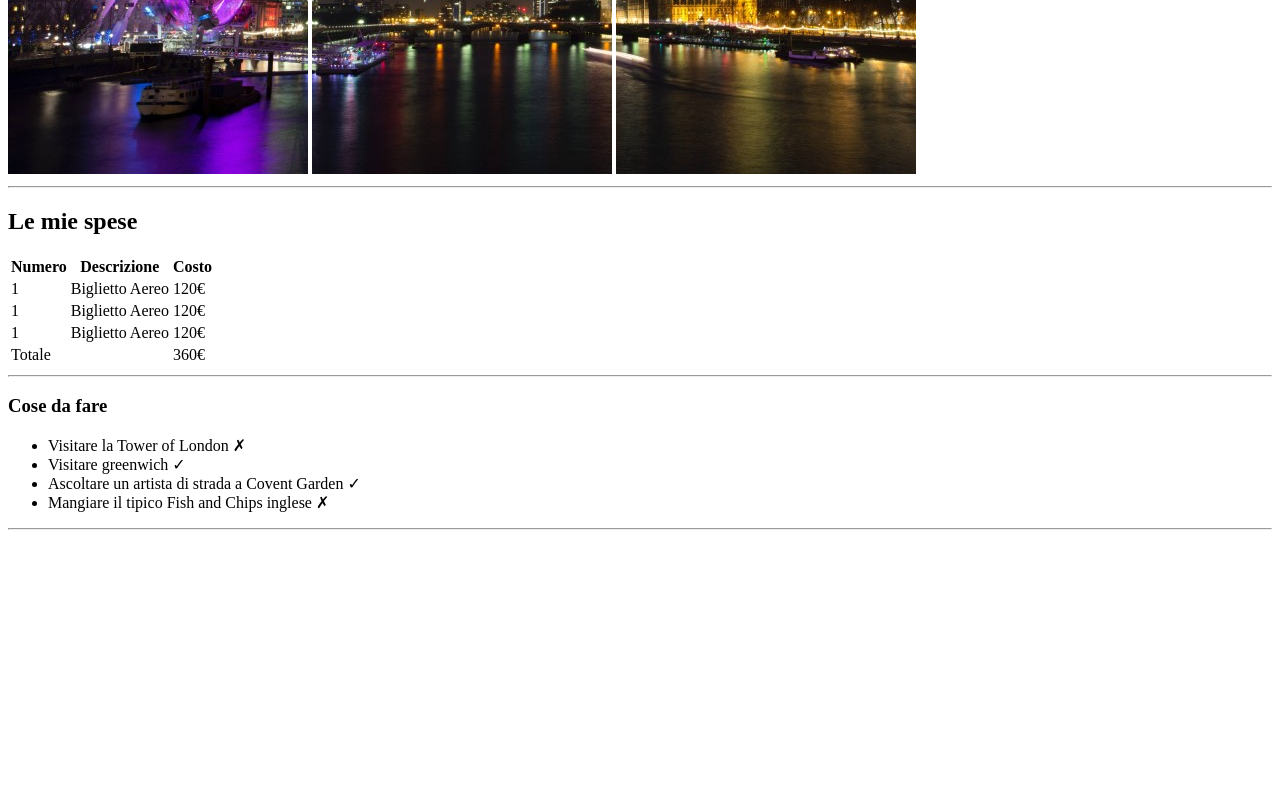
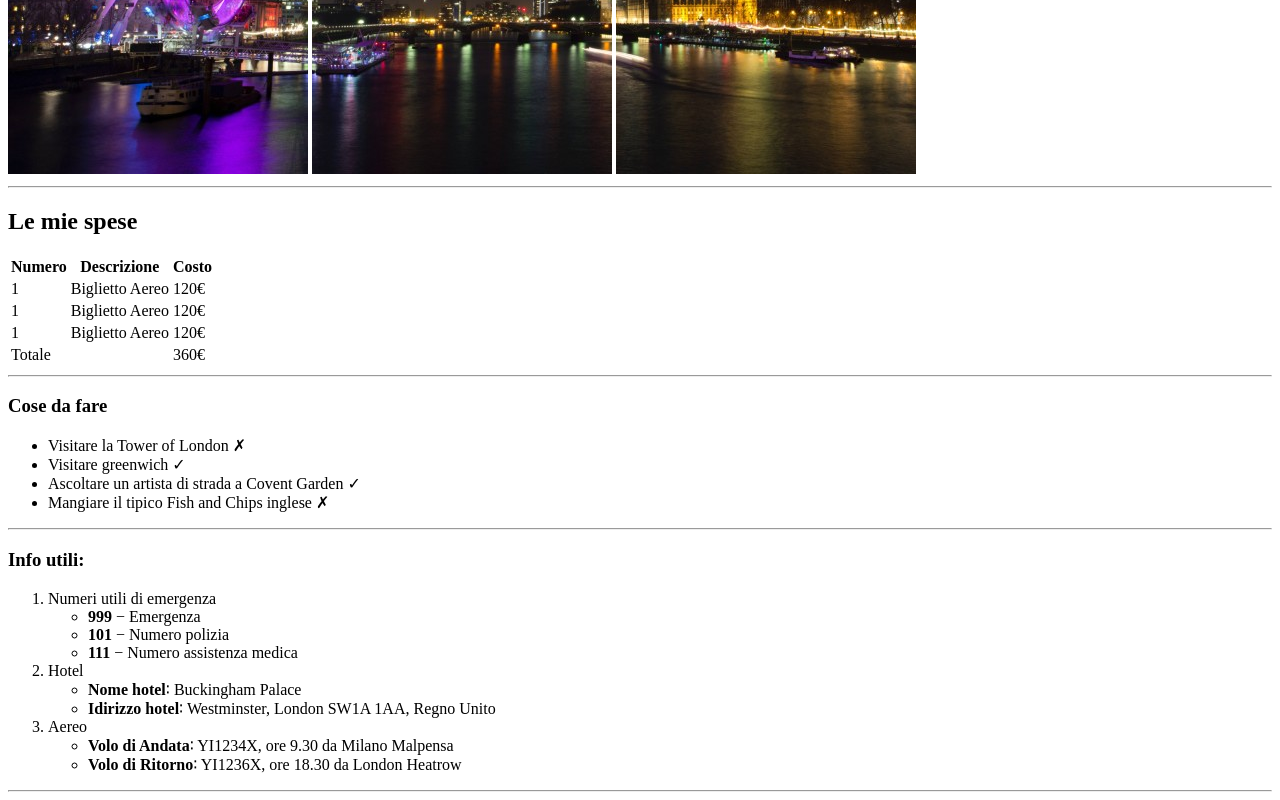
Before and after one commit to ArjayLaurenzAquino/compito-per-16-09-2025, a plain HTML site: page Il mio viaggio a Londra.html in a window 1280 px wide. Shown: the part 506-1306 px from the top of the page. Before the commit the page ends 1044 px from the top, so only its background shows below. Drawn offline with Linux system fonts and the light colour scheme.

Commit message:
Footer 1

```diff
--- a/Il mio viaggio a Londra.html
+++ b/Il mio viaggio a Londra.html
@@ -66,6 +66,29 @@
         <hr>
 
     </main>
+    <footer>
+        <h3>Info utili:</h3>
+        <ol>
+            <li>Numeri utili di emergenza</li>
+            <ul>
+                <li><strong>999</strong> &minus; Emergenza</li>
+                <li><strong>101</strong> &minus; Numero polizia</li>
+                <li><strong>111</strong> &minus; Numero assistenza medica</li>
+            </ul>
+            <li>Hotel</li>
+            <ul>
+                <li><strong>Nome hotel</strong>&ratio; Buckingham Palace</li>
+                <li><strong>Idirizzo hotel</strong>&ratio; Westminster, London SW1A 1AA, Regno Unito</li>
+            </ul>
+            <li>Aereo</li>
+            <ul>
+                <li><strong>Volo di Andata</strong>&ratio; YI1234X, ore 9.30 da Milano Malpensa</li>
+                <li><strong>Volo di Ritorno</strong>&ratio; YI1236X, ore 18.30 da London Heatrow</li>
+            </ul>
+        </ol>
 
+        <hr>
+
+    </footer>
 </body>
 </html>
```
